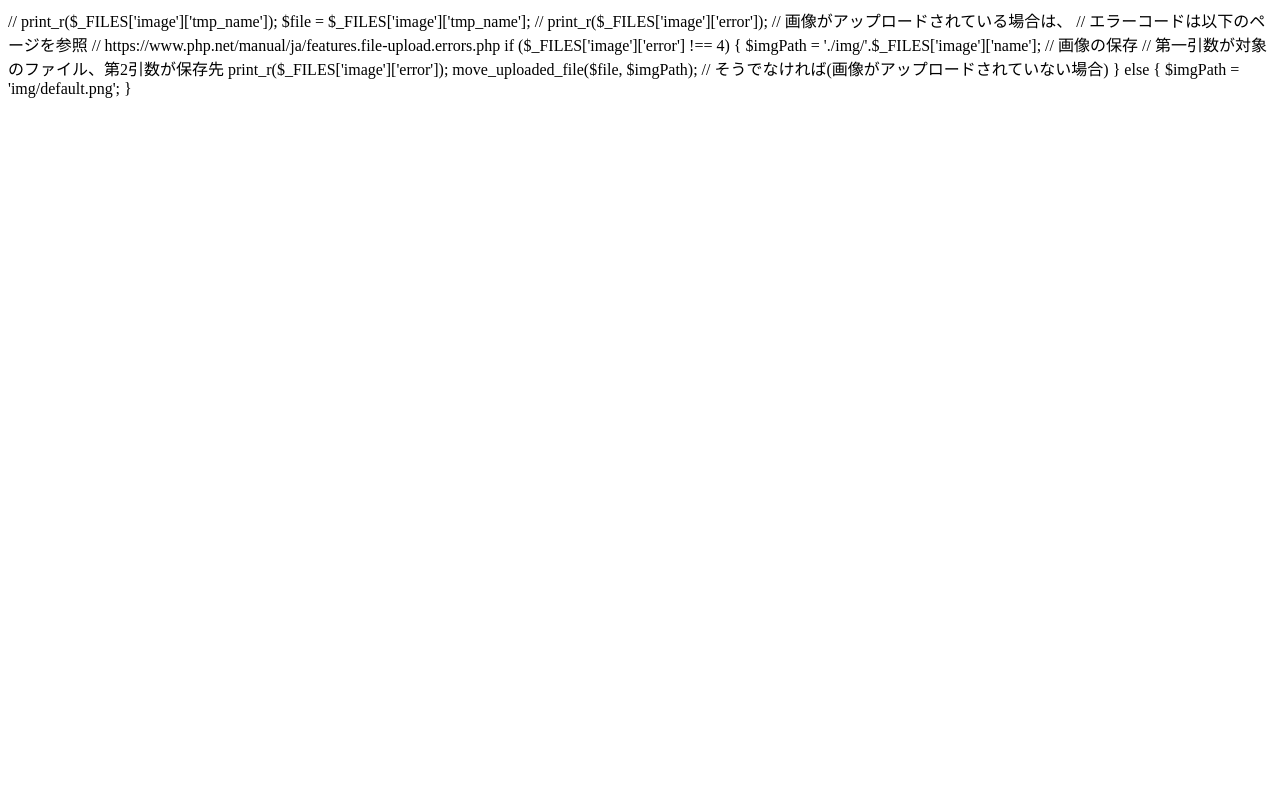
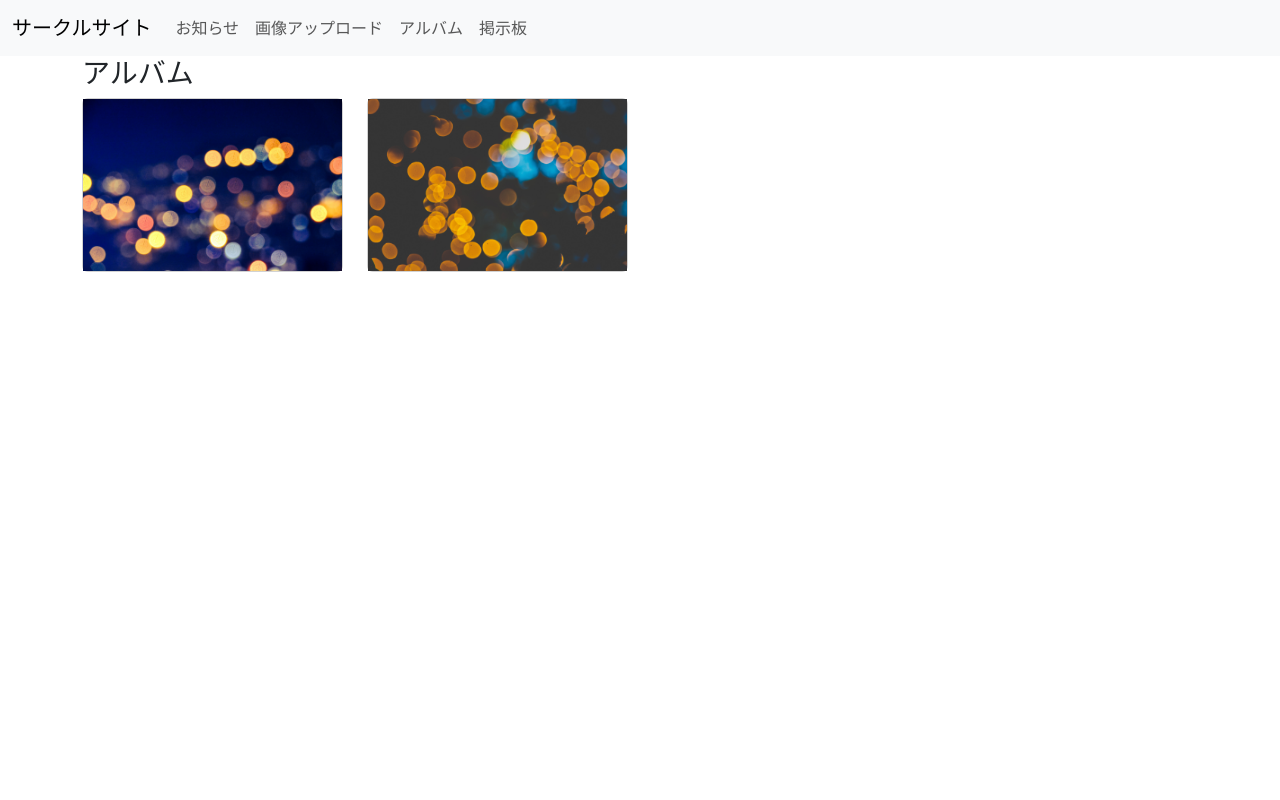
Before and after one commit to Yota-Okabe/php_surasura_circle-site, a PHP site: page /album.php in a window 1280 px wide. Run offline with PHP 8.4, Linux system fonts and the light colour scheme.

Commit message:
アルバム一覧作成、h1タグをh3に統一

```diff
--- a/album.php
+++ b/album.php
@@ -1,17 +1,48 @@
-// print_r($_FILES['image']['tmp_name']);
-    $file = $_FILES['image']['tmp_name'];
-    // print_r($_FILES['image']['error']);
+<?php
 
-    // 画像がアップロードされている場合は、
-    // エラーコードは以下のページを参照
-    // https://www.php.net/manual/ja/features.file-upload.errors.php
-    if ($_FILES['image']['error'] !== 4) {
-        $imgPath = './img/'.$_FILES['image']['name'];
-        // 画像の保存
-        // 第一引数が対象のファイル、第2引数が保存先
-        print_r($_FILES['image']['error']);
-        move_uploaded_file($file, $imgPath);
-    // そうでなければ(画像がアップロードされていない場合)
-    } else {
-        $imgPath = 'img/default.png';
+    $images = array();
+    if ($handle = opendir('./img')) {
+        while ($entry = readdir($handle)) {
+            if ($entry != "." && $entry != "..") {
+                $images[] = $entry;
+            }
+        }
+        closedir($handle);
     }
+    // var_dump($images);
+?>
+
+<!DOCTYPE html>
+<html lang="ja">
+<head>
+    <meta charset="UTF-8">
+    <meta http-equiv="X-UA-Compatible" content="IE=edge">
+    <meta name="viewport" content="width=device-width, initial-scale=1.0">
+    <title>アルバム</title>
+    <link href="https://cdn.jsdelivr.net/npm/bootstrap@5.3.0-alpha3/dist/css/bootstrap.min.css" rel="stylesheet" integrity="sha384-KK94CHFLLe+nY2dmCWGMq91rCGa5gtU4mk92HdvYe+M/SXH301p5ILy+dN9+nJOZ" crossorigin="anonymous">
+</head>
+<body>
+    <?php include('navbar.php'); ?>
+    <main role="main" class="container">
+    <!-- <main role="main" class="container" style="padding:60px 15px"> -->
+        <h3>アルバム</h3>
+        <?php
+            if (count($images) > 0) {
+                echo '<div class="row">';
+                foreach ($images as $img) {
+                    echo '<div class="col-3">';
+                    echo '  <div class="card">';
+                    echo '      <a href=./img/'.$img.'"target="_blank">
+                                <img src="./img/'.$img.'"class="img-fluid"></a>';
+                    echo '  </div>';
+                    echo '</div>';
+                }
+                echo '</div>';
+            }else {
+                echo '<div class="alert alert-dark" role="alert">画像はありません</div>';
+            }
+        ?>
+    </main>
+    <script src="https://cdn.jsdelivr.net/npm/bootstrap@5.3.0-alpha3/dist/js/bootstrap.bundle.min.js" integrity="sha384-ENjdO4Dr2bkBIFxQpeoTz1HIcje39Wm4jDKdf19U8gI4ddQ3GYNS7NTKfAdVQSZe" crossorigin="anonymous"></script>
+</body>
+</html>
--- a/check_form.php
+++ b/check_form.php
@@ -65,7 +65,7 @@
 <body>
     <?php include('navbar.php'); ?>
     <main role="main" class="container">
-        <h2>お問い合わせ内容をご確認ください</h2>
+        <h3>お問い合わせ内容をご確認ください</h3>
         <p>お名前：<?php echo $name; ?> </p>
         <p>メールアドレス：<?php echo $email; ?> </p>
         <p>性別：<?php echo $gender; ?> </p>
--- a/enquete.php
+++ b/enquete.php
@@ -10,7 +10,7 @@
 <body>
     <?php include('navbar.php'); ?>
     <main role="main" class="container">
-    <h1>アンケートフォーム</h1>
+    <h3>アンケートフォーム</h3>
     <form action="form_post.php" method="post">
         <p>お名前：
             <input type="text" name="name">
--- a/form_post.php
+++ b/form_post.php
@@ -39,11 +39,12 @@
 <body>
     <?php include('navbar.php'); ?>
     <main role="main" class="container">
-    <h1>アンケート結果</h1>
+    <h3>アンケート結果</h3>
     <p>お名前：<?php echo $name; ?> </p>
     <p>性別：<?php echo $gender; ?> </p>
     <p>評価：<?php echo $star; ?> </p>
     <p>ご意見：<?php echo $other; ?> </p>
+    </main>
     <script src="https://cdn.jsdelivr.net/npm/bootstrap@5.3.0-alpha3/dist/js/bootstrap.bundle.min.js" integrity="sha384-ENjdO4Dr2bkBIFxQpeoTz1HIcje39Wm4jDKdf19U8gI4ddQ3GYNS7NTKfAdVQSZe" crossorigin="anonymous"></script>
 </body>
 </html>
--- a/index.php
+++ b/index.php
@@ -13,7 +13,7 @@
     <main role="main" class="container">
     <!-- <main role="main" class="container" style="padding:60px 15px"> -->
         <div>
-            <h1>お知らせ</h1>
+            <h3>お知らせ</h3>
             <?php
                 $fp = fopen("info.txt", "r");
                 if ($fp) {
--- a/info.php
+++ b/info.php
@@ -24,11 +24,11 @@
 <body>
     <?php include('navbar.php'); ?>
     <main role="main" class="container">
-    <h1>お知らせ詳細</h1>
+    <h3>お知らせ詳細</h3>
     <?php
         foreach ($line as $i => $text) {
             if ($i==0) {
-                echo '<h3>' . $text . '</h3>';
+                echo '<h5>' . $text . '</h5>';
             }else {
                 $body .= $text . '<br>';
             }
@@ -48,6 +48,7 @@
         // }
         echo '<p>' . $body . '</p>';
     ?>
+    </main>
     <script src="https://cdn.jsdelivr.net/npm/bootstrap@5.3.0-alpha3/dist/js/bootstrap.bundle.min.js" integrity="sha384-ENjdO4Dr2bkBIFxQpeoTz1HIcje39Wm4jDKdf19U8gI4ddQ3GYNS7NTKfAdVQSZe" crossorigin="anonymous"></script>
 </body>
 </html>
--- a/inquiry_form.php
+++ b/inquiry_form.php
@@ -10,7 +10,7 @@
 <body>
     <?php include('navbar.php'); ?>
     <main role="main" class="container">
-    <h2>お問い合わせフォーム</h2>
+    <h3>お問い合わせフォーム</h3>
     <form action="check_form.php" method="post">
         <p>お名前：
             <input type="text" name="name">
--- a/thanks_form.php
+++ b/thanks_form.php
@@ -29,7 +29,7 @@
 <body>
     <?php include('navbar.php'); ?>
     <main role="main" class="container">
-        <h2>お問い合わせ内容</h2>
+        <h3>お問い合わせ内容</h3>
         <p>お名前：<?php echo $name; ?> </p>
         <p>メールアドレス：<?php echo $email; ?> </p>
         <p>性別：<?php echo $gender; ?> </p>
--- a/view_form.php
+++ b/view_form.php
@@ -28,7 +28,7 @@
     <?php include('navbar.php'); ?>
     <main role="main" class="container">
     <!-- <main role="main" class="container" style="padding:60px 15px"> -->
-        <h1>お問い合わせ一覧</h1>
+        <h3>お問い合わせ一覧</h3>
         <?php
         foreach ($records as $record) {
         echo $record['id'] . "<br>";
```
Also changed, not shown: upload.php (+17 -3 lines), img/202304141334501657481831.jpg (added), img/202304141608311773419586.jpg (added), info.txt (line endings or trailing spaces), 2 other files.
